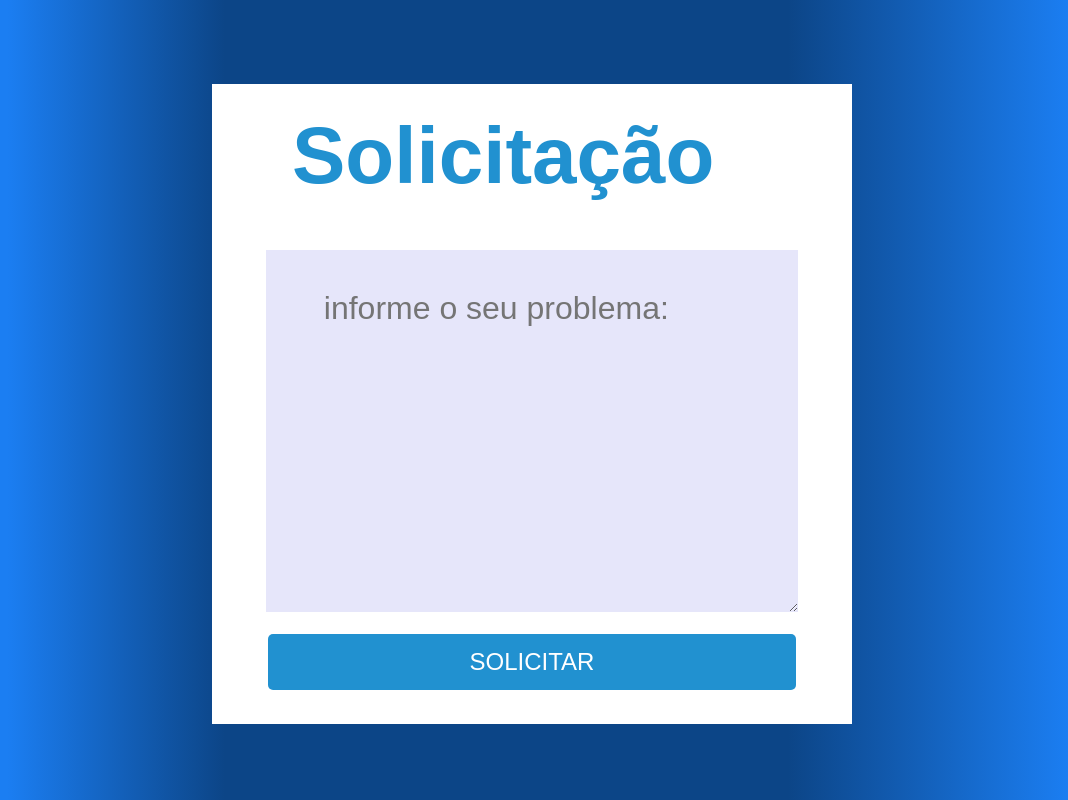
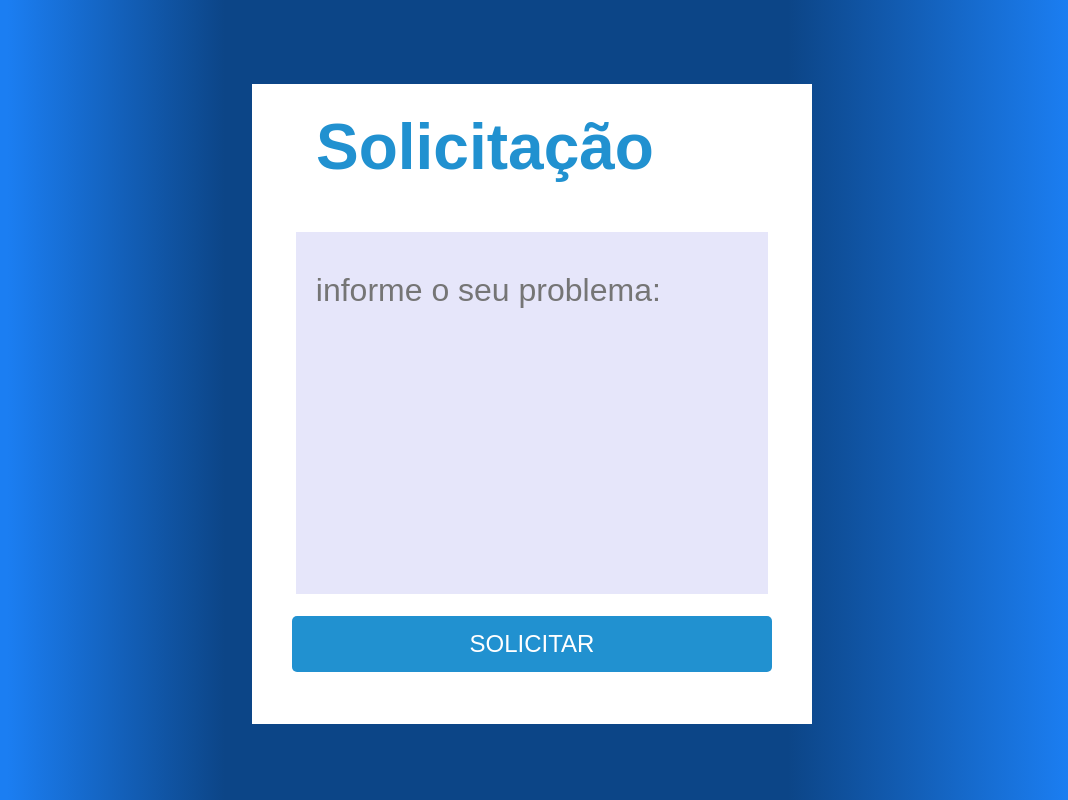
Before and after one commit to Igor-S-Souza/Trabalho-Final-1, a PHP site: page /ADM/solicitacao.php in a window 1280 px wide. Shown: the whole page, without its empty margins (108-1176 px from the left). Run offline with PHP 8.4, Linux system fonts and the light colour scheme; the visitor is signed in with stand-in values (Sample User, id 1).

Commit message:
ajustes tela da qi

```diff
--- a/CSS/estilo.css
+++ b/CSS/estilo.css
@@ -71,8 +71,8 @@
 	margin-right: 4vh;
 	margin-top: 10vh;
 	background-color: #E6E6FA;
-	width: 26vh;
-	height: 26vh;
+	width: 23vh;
+	height: 23vh;
 	border: none;
 	border-radius: 20px;
 	box-shadow: 5px 5px 10px #2191d0;
@@ -86,7 +86,7 @@
 }
 .div_menu_maior{
 	margin-top: 15vh;
-	width: 170vh;
+	width: 150vh;
 	height: 50vh;
 	background-color: white;
 	border-radius: 2vh;
@@ -193,10 +193,10 @@ img{
 .titulo_solicitacao{
 	color: #2191d0;
 	float: left;
-	font-size: 10vh;
+	font-size: 8vh;
 	margin-top: 1vh;
 	margin-bottom: 6vh;
-	margin-left: 10vh;
+	margin-left: 8vh;
 	font-family: sans-serif;
 }
 .submit_solicitacao{
@@ -205,7 +205,7 @@ img{
 	border: none;
 	color: white;
 	height: 7vh;
-	width: 66vh;
+	width: 60vh;
 	font-family: sans-serif;
 	font-size: 3vh;
 }
@@ -213,7 +213,7 @@ img{
 	margin-top: 5vh;
 	background-color: white;
 	height: 80vh;
-	width: 80vh;
+	width: 70vh;
 }
 .area_solicitacao{
   position:relative;
@@ -222,9 +222,8 @@ img{
   background-color: #E6E6FA;
   font-family: sans-serif;
   border: none;
-  padding-left: 5vh;
   padding-top: 5vh;
-  padding-right: 3vh;
   font-size: 4vh;
+  resize: none;
 
 }
```
